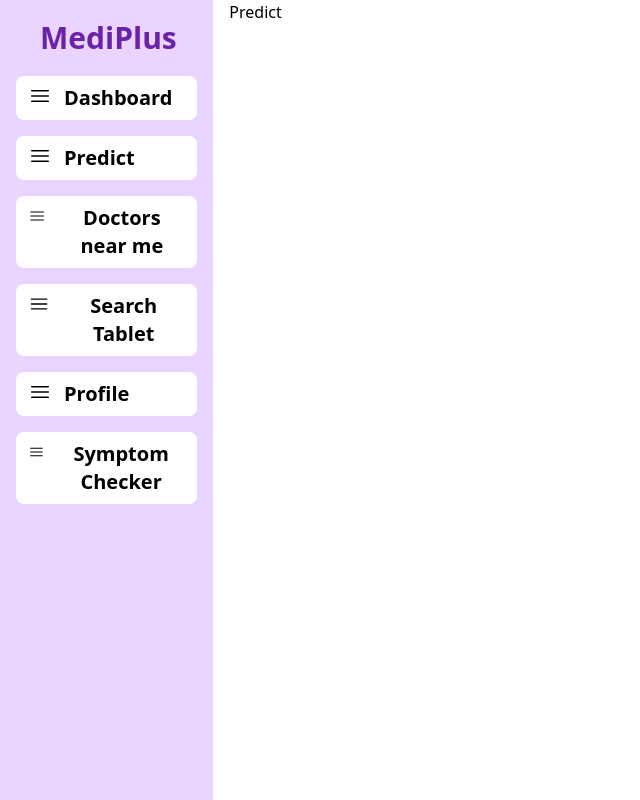
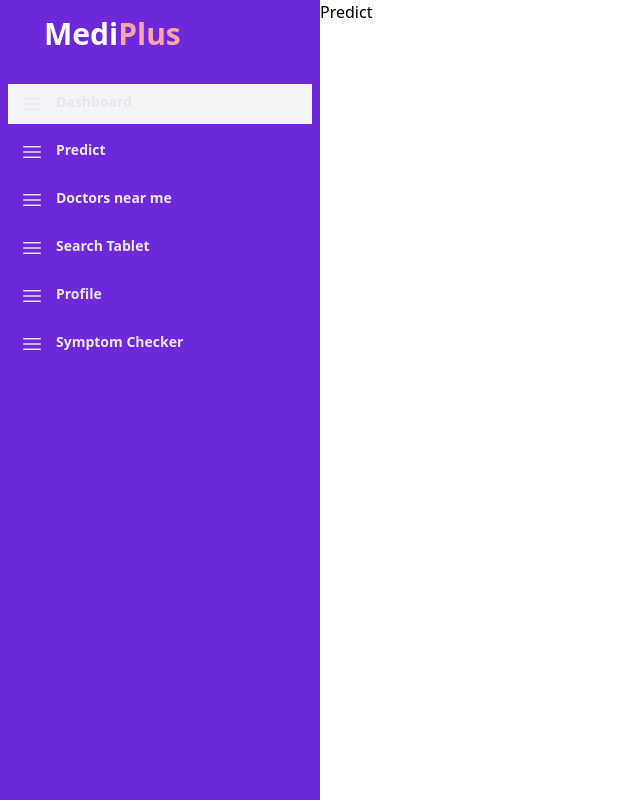
Before and after one commit to TechAtikiN/medi-plus, a Next.js app: page /predict in a window 1280 px wide. Shown: the whole page, without its empty margins (0-640 px from the left). Built offline with nearby package versions, Linux system fonts and the light colour scheme.

Commit message:
feat(sidebar): make sidebar responive and improve ui

```diff
--- a/src/components/layout/SideBar.tsx
+++ b/src/components/layout/SideBar.tsx
@@ -1,69 +1,115 @@
-import { Bars3Icon } from '@heroicons/react/24/solid'
+import { Bars3Icon } from "@heroicons/react/24/solid";
+import Link from "next/link";
+// {dasborad icon from heroicons}
+import { useRouter } from "next/router";
+import { useState } from "react";
 
-import { useRouter } from "next/router"
-import { useState } from 'react'
 const navLinks: SidebarLink[] = [
   {
-    title: 'Dashboard',
-    path: '/',
-    icon: 'xyz'
+    title: "Dashboard",
+    path: "/",
+    icon: "xyz",
   },
   {
-    title: 'Predict',
-    path: 'predict',
-    icon: 'xyz'
+    title: "Predict",
+    path: "predict",
+    icon: "xyz",
   },
   {
-    title: 'Doctors near me',
-    path: 'doctors',
-    icon: 'xyz'
+    title: "Doctors near me",
+    path: "doctors",
+    icon: "xyz",
   },
   {
-    title: 'Search Tablet',
-    path: 'tablets',
-    icon: 'xyz'
+    title: "Search Tablet",
+    path: "tablets",
+    icon: "xyz",
   },
   {
-    title: 'Profile',
-    path: 'profile',
-    icon: 'xyz'
+    title: "Profile",
+    path: "profile",
+    icon: "xyz",
   },
   {
-    title: 'Symptom Checker',
-    path: 'symptom',
-    icon: 'xyz'
+    title: "Symptom Checker",
+    path: "symptom",
+    icon: "xyz",
   },
+];
+const SideBar = () => {
+  const router = useRouter();
+  const [selectedItem, setSelectedItem] = useState<string>(
+    "/" + router.pathname.split("/")[0]
+  );
 
-]
-const SideBar = () => {
-  const router = useRouter()
-  const [selectedItem, setSelectedItem] = useState<string>('/' + router.pathname.split('/')[0])
 
-  const handleLinkNavigation = (link: SidebarLink) => {
-    setSelectedItem(link.path)
-    router.push(link.path)
-  }
+
+  const [showNavLinks, setShowNavLinks] = useState<boolean>(false);
+
+  const toggleNavLinks = () => {
+    setShowNavLinks(!showNavLinks);
+  };
+
+
 
   return (
-    <nav>
-      <h1 className='text-3xl text-purple-800 font-bold mx-10 my-5 text-center'>MediPlus</h1>
+    <>
+      <div className="sm:bg-violet-700 sm:w-80 flex flex-col">
+        <div className="flex mx-1">
 
-      <div>
-        {navLinks.map(link => (
-          <div onClick={() => handleLinkNavigation(link)}
-            className=
-            {`flex space-x-3 px-3 py-2 hover:cursor-pointer
-            ${link.path === selectedItem ? 'bg-purple-800' : 'bg-white'}
-             hover:bg-purple-800 hover:text-white bg-white m-4 rounded-lg`}
-          >
-            <Bars3Icon className='h-6 w-6' />
-            <button className='text-xl font-semibold'>{link.title}</button>
+
+          <button onClick={toggleNavLinks} className="sm:hidden text-xl font-semibold">
+            <Bars3Icon className="h-6 w-6" />
+          </button>
+          <h1 className="text-3xl  font-bold sm:mx-10 mx-3 my-4 text-left">
+          <span className="sm:text-white ">Medi</span><span className="sm:text-red-300 text-red-500">Plus</span>
+          </h1>
+
+        </div>
+
+        <div className="hidden md:block overflow-y-auto mt-2 ">
+          {navLinks.map((link) => (
+            <div
+
+              className={` hover:font-bold font-semibold flex space-x-3 px-3 py-2 cursor-pointer
+                       hover:bg-gray-100 hover:text-violet-800  m-2
+                       ${link.path === selectedItem ? "text-violet-700 bg-gray-100 " : ""}
+                       `}
+            >
+            <Link href={ `/${link.path}`} className="flex">
+            <Bars3Icon className="h-6 w-6 text-gray-200 hover:text-violet-700 mr-3" />
+            <p className={`text-sm hover:text-violet-700 text-gray-200 text-left `}>{link.title}</p>
+            </Link>
+            </div>
+
+          ))}
+        </div>
+
+
+
+        {showNavLinks && (
+          <div className="md:hidden overflow-y-auto transition-all max-h-full min-w-full duration-200 bg-slate-200 ease-in-out ">
+            {navLinks.map((link) => (
+              <div
+                key={link.path}
+                onClick={() => {
+                  // handleLinkNavigation(link);
+                  toggleNavLinks();
+                }}
+                className={`flex  space-x-3 px-3 py-2 cursor-pointer
+              ${link.path === selectedItem ? "bg-purple-800 text-white" : "bg-slate-200"}
+              hover:bg-purple-800 hover:text-white m-2`}
+              >
+                <Link href={`/${link.path}`} className="text-sm text-left font-semibold">
+                  {link.title}
+                </Link>
+              </div>
+            ))}
           </div>
-        ))}
+        )}
       </div>
+    </>
+  );
+};
 
-    </nav>
-  )
-}
-
-export default SideBar
+export default SideBar;
--- a/src/layouts/DashLayout.tsx
+++ b/src/layouts/DashLayout.tsx
@@ -4,21 +4,20 @@ import { Navbar, SideBar } from "../components"
 interface Props {
   children: ReactNode
 }
+
 const DashLayout = ({ children }: Props) => {
   return (
-    <div className='grid grid-cols-12'>
-      <div className='min-h-screen h-full col-span-2 bg-purple-200'>
+    <div className=''>
+      <div className='min-h-screen sm:flex'>
         <SideBar />
-      </div>
-
-      <div className='min-h-screen h-full col-span-10 bg-white'>
-        <Navbar />
-        <main className='max-w-[90rem] mx-auto px-4 pb-10'>
+        <main className='min-w-screen'>
           {children}
         </main>
       </div>
+
+
     </div>
-  )
+  );
 }
 
 export default DashLayout
--- a/src/pages/symptom.tsx
+++ b/src/pages/symptom.tsx
@@ -66,49 +66,44 @@ const SymptomChecker = () => {
       </Head>
 
       <DashLayout>
-        <div className='m-6'>
-          <h2 className='text-3xl font-bold text-purple-800'>Symptom Checker</h2>
+        <div className='m-5'>
+          <h2 className='text-3xl font-bold text-violet-800'>Symptom Checker</h2>
 
           <div>
             <h2 className='text-xl my-3'>Enter your symptoms</h2>
 
-            <div className='bg-purple-50 mx-auto mt-4 flex flex-col h-[30rem] w-1/2 overflow-y-scroll'>
-              <p className='bg-purple-800 p-4 rounded-r-3xl rounded-b-3xl font-semibold text-lg mr-10 mt-7 ml-4 text-white'>
+            <div className=' mt-4 flex flex-col h-[30rem] w-full overflow-y-scroll'>
+              <p className='bg-violet-700 p-4 rounded-r-3xl rounded-b-3xl font-semibold text-sm mr-10 mt-7 ml-4 text-white'>
                 Welcome to our site! If you need any help or check symptoms, we are online and ready to help you!
               </p>
 
-              <div className='flex-1 space-y-5'>
-                {messages?.map(msg => (
-                  msg.msgByBot ? (
-                    <p
-                      key={msg.key}
-                      className={`bg-purple-800 p-4 rounded-r-3xl rounded-b-3xl font-semibold text-lg mr-10 mt-7 ml-4 text-white`}
-                    >{msg.text.text}
-                    </p>
-                  ) : (
-                    <p
-                      key={msg.key}
-                      className={`bg-purple-800 p-4 rounded-l-3xl rounded-b-3xl font-semibold text-lg mr-10 mt-7 ml-4 text-white`}
-                    >{msg.text}
-                    </p>
-                  )
-                  // <p
-                  //   key={msg.key}
-                  //   className={`bg-purple-800 p-4 ${msg.msgByBot ? 'rounded-r-3xl rounded-b-3xl' : 'rounded-l-3xl rounded-b-3xl'} font-semibold text-lg mr-10 mt-7 ml-4 text-white`}
-                  // >{msg.text.text}
-                  // </p>
+              <div className="h-64 md:h-96 overflow-y-scroll">
+              <div className="flex flex-col-reverse">
+                {messages.map((msg: any, index: number) => (
+                  <div
+                    key={index}
+                    className={`rounded-lg shadow-sm py-2 px-4 mb-2 ${msg.msgByBot ? 'ml-auto bg-violet-700 text-white' : 'mr-auto bg-gray-100'}`}
+                  >
+                    {msg.msgByBot ? msg.text.text : msg.text}
+                  </div>
                 ))}
-              </div>
 
-              <div className='fixed bottom-36 w-1/2'>
-                <input
-                  onKeyDown={(e) => handleKeyDown(e)}
-                  onChange={(e) => setInput(e.target.value)}
-                  className='px-4 w-full py-3 focus:outline-none rounded-lg border border-purple-800' type="text" />
-              </div>
 
             </div>
+            <div className="flex-none md:w-auto bottom-20 fixed w-full">
+              <input
+                onKeyDown={(e) => handleKeyDown(e)}
+                onChange={(e) => setInput(e.target.value)}
+                className="px-4 w-full py-3 focus:outline-none rounded-lg border border-purple-800"
+                type="text"
+                placeholder="Type here..."
+              />
+            </div>
+
+            </div>
+
           </div>
+        </div>
         </div>
       </DashLayout>
     </div>
--- a/tailwind.config.js
+++ b/tailwind.config.js
@@ -7,7 +7,12 @@ module.exports = {
     './app/**/*.{js,ts,jsx,tsx}',
   ],
   theme: {
-    extend: {},
+    extend: {
+      transitionProperty: {
+        'height': 'height',
+        'spacing': 'margin, padding',
+      }
+    },
   },
   plugins: [],
 }
```
Also changed, not shown: styles/globals.css (line endings or trailing spaces), 1 other file (tests, documents, lock files or other folders).
